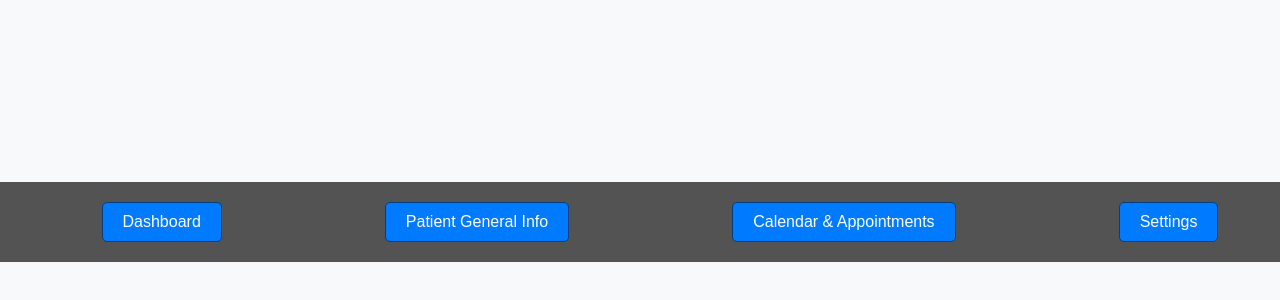
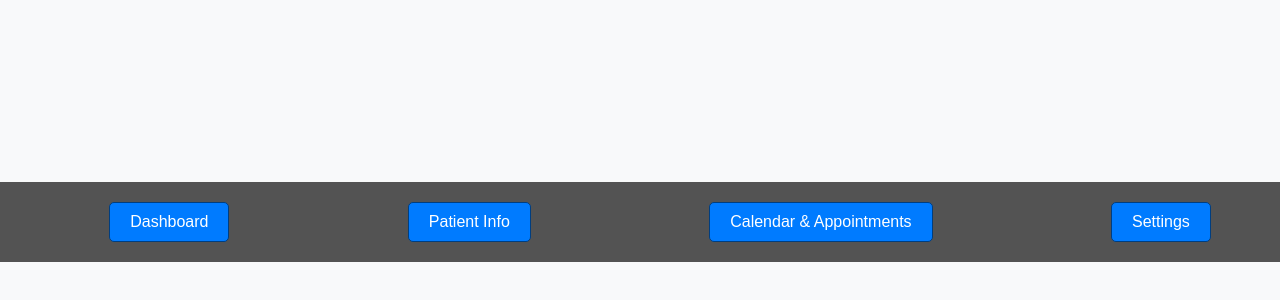
Before and after one commit to ManpreetRai-0/MediTrack, a React (Create React App) app: page /navi in a window 1280 px wide. Shown: the part 538-838 px from the top of the page. Built offline with nearby package versions, Linux system fonts and the light colour scheme.

Commit message:
adding firebase

```diff
--- a/package.json
+++ b/package.json
@@ -6,6 +6,7 @@
     "@testing-library/jest-dom": "^5.17.0",
     "@testing-library/react": "^13.4.0",
     "@testing-library/user-event": "^13.5.0",
+    "firebase": "^10.11.1",
     "react": "^18.2.0",
     "react-dom": "^18.2.0",
     "react-icons": "^5.0.1",
--- a/src/Components/Pages/NaviBar/NaviBar.jsx
+++ b/src/Components/Pages/NaviBar/NaviBar.jsx
@@ -25,7 +25,7 @@ export function NaviBar(user){
         <Outlet/>
         <div className="bottom-nav">
           <button onClick={handleDash}>Dashboard</button>
-          <button onClick={handlePatientInfo}>Patient General Info</button>
+          <button onClick={handlePatientInfo}>Patient Info</button>
           <button>Calendar & Appointments</button>
           <button>Settings</button>
         </div>
```
Also changed, not shown: 1 other file (tests, documents, lock files or other folders).
